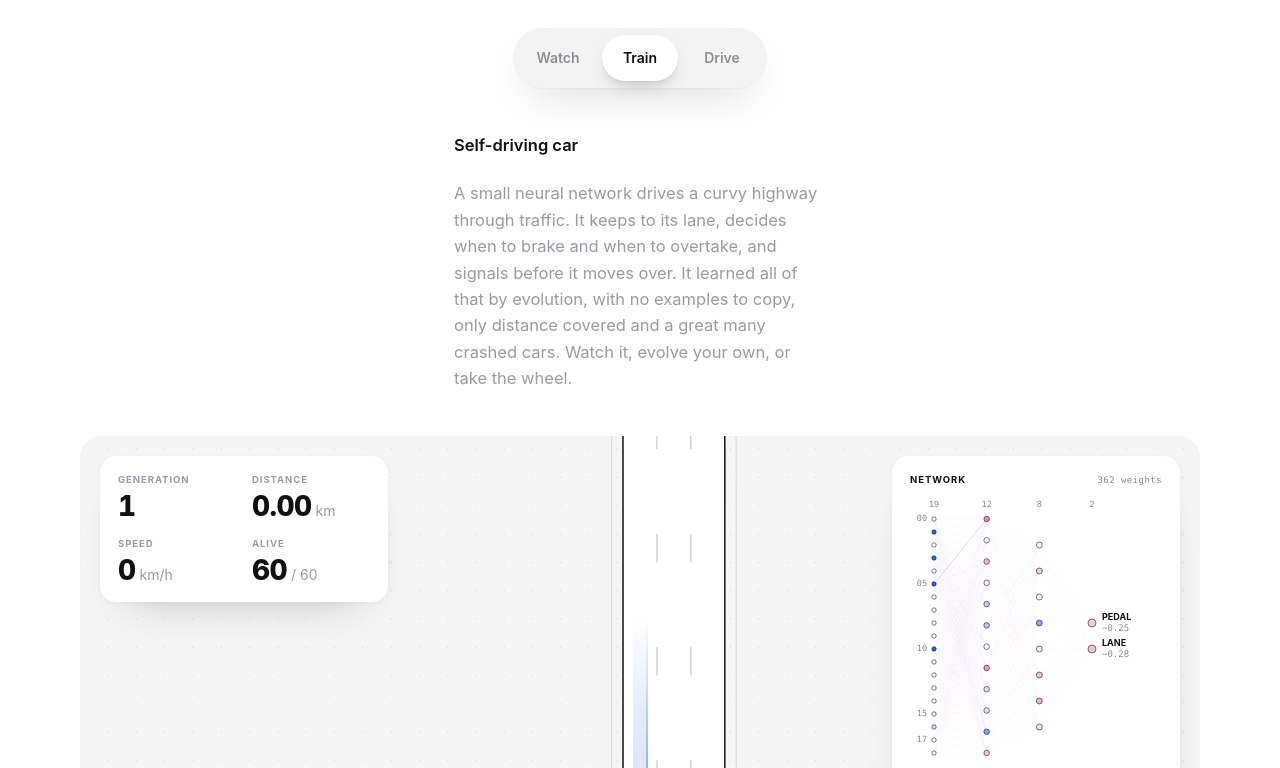
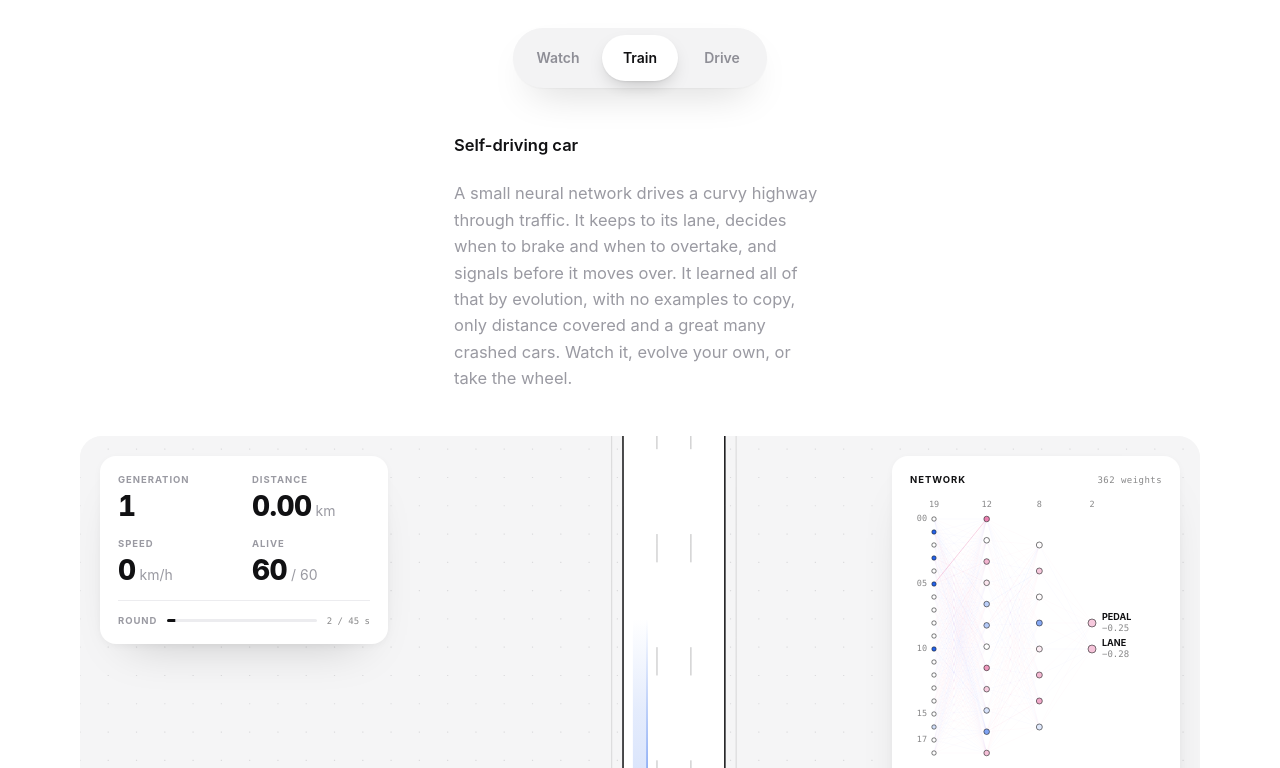
Before and after one commit to Stxqq/self-driving-car, a website with bundled scripts: page index.html in a window 1280 px wide. Both pictures are taken after a click on the link "Train". Shown: the top 768 px of the page. Built offline with nearby package versions, Linux system fonts and the light colour scheme; animation ran at ten frames a second; a web font is replaced by a local one.

Commit message:
train: round timer, survivors and crashes per round

```diff
--- a/index.html
+++ b/index.html
@@ -75,6 +75,7 @@
               <div class="stat"><small>Distance</small><p><b id="distance">0.00</b><span>km</span></p></div>
               <div class="stat"><small>Speed</small><p><b id="speed">0</b><span>km/h</span></p></div>
               <div class="stat"><small id="last-label">Time</small><p><b id="last">0</b><span id="last-unit">s</span></p></div>
+              <div class="round only-train"><small>Round</small><span class="round-bar"><i id="round-fill"></i></span><em id="round-time">0 / 45 s</em></div>
             </div>
 
             <div class="card chart-card">
@@ -216,7 +217,7 @@
       </p>
       <ol class="rows steps">
         <li><em>01</em><span>Sixty cars with random weights start on the same road. The planner keeps each one in its lane, so even these drive; what they lack is any idea of when to brake or which lane to be in.</span></li>
-        <li><em>02</em><span>Each drives until it crashes, falls behind a line moving at 18 km/h, or a minute is up.</span></li>
+        <li><em>02</em><span>Each drives until it crashes, falls behind a line moving at 18 km/h, or the round is up. Rounds start at 45 s and grow by half each time a car is still driving at the end, up to five minutes.</span></li>
         <li><em>03</em><span>Its score is the distance covered, minus 300 m for going out early.</span></li>
         <li><em>04</em><span>The best four carry over. The rest are children of tournament winners, crossed and mutated.</span></li>
       </ol>
--- a/src/ui/app.js
+++ b/src/ui/app.js
@@ -194,7 +194,9 @@ function updateChart(session) {
     chartFor = () => {
       $("#chart-title").textContent = "Distance";
       $("#chart-note").textContent = "per generation";
-      legend.innerHTML = '<i style="background:#111113"></i><span>best</span><i style="background:#9a9aa2"></i><span>mean</span>';
+      const last = history.at(-1);
+      const tally = last ? `<br>Last round: ${last.survived} made it to ${last.seconds} s, ${last.crashed} crashed.` : "";
+      legend.innerHTML = `<i style="background:#111113"></i><span>best</span><i style="background:#9a9aa2"></i><span>mean</span>${tally}`;
       return {
         series: [
           { values: history.map((g) => g.mean), stroke: "#9a9aa2", width: 1.25 },
@@ -238,6 +240,8 @@ function updateChart(session) {
 const blinkers = { "-1": $('.blinker[data-side="left"]'), 1: $('.blinker[data-side="right"]') };
 const readoutState = $("#readout-state");
 const setLabel = $("#set-label");
+const roundFill = $("#round-fill");
+const roundTime = $("#round-time");
 const setSpeed = $("#set-speed");
 function showPlanner(driver) {
   const { planner } = driver;
@@ -283,6 +287,10 @@ function frame(now) {
   network.draw(session.network());
   if (anatomyVisible) anatomy.update(focus, k);
   showPlanner(focus);
+  if (mode === "train") {
+    roundFill.style.transform = `scaleX(${Math.min(1, world.time / session.roundSeconds).toFixed(4)})`;
+    roundTime.textContent = `${Math.floor(world.time)} / ${session.roundSeconds} s`;
+  }
   const cruising = mode === "drive";
   setLabel.textContent = cruising ? "Set" : "Max";
   setSpeed.textContent = String(Math.round((cruising ? pilot.setSpeed : CAR_SPEC.maxSpeed) * 3.6));
--- a/styles.css
+++ b/styles.css
@@ -102,6 +102,15 @@ button { font: inherit; color: inherit; background: none; border: 0; cursor: poi
   font-variant-numeric: tabular-nums;
 }
 .stat span { font-size: 14px; color: var(--gray); margin-left: 4px; }
+.round {
+  grid-column: 1 / -1;
+  display: grid; grid-template-columns: auto 1fr auto; align-items: center; gap: 10px;
+  padding-top: 12px; border-top: 1px solid var(--hairline);
+}
+.round small { font-size: 9.5px; font-weight: 700; letter-spacing: .1em; text-transform: uppercase; color: var(--gray); }
+.round-bar { position: relative; height: 3px; border-radius: 3px; background: var(--hairline); overflow: hidden; }
+.round-bar i { position: absolute; inset: 0; background: var(--ink); transform-origin: left; transform: scaleX(0); }
+.round em { font: 500 9px var(--mono); font-style: normal; color: rgba(17, 17, 19, .5); font-variant-numeric: tabular-nums; }
 
 .chart { display: block; width: 100%; height: 112px; margin-top: 10px; overflow: visible; }
 .chart-grid { stroke: var(--hairline); stroke-width: 1; }
```
